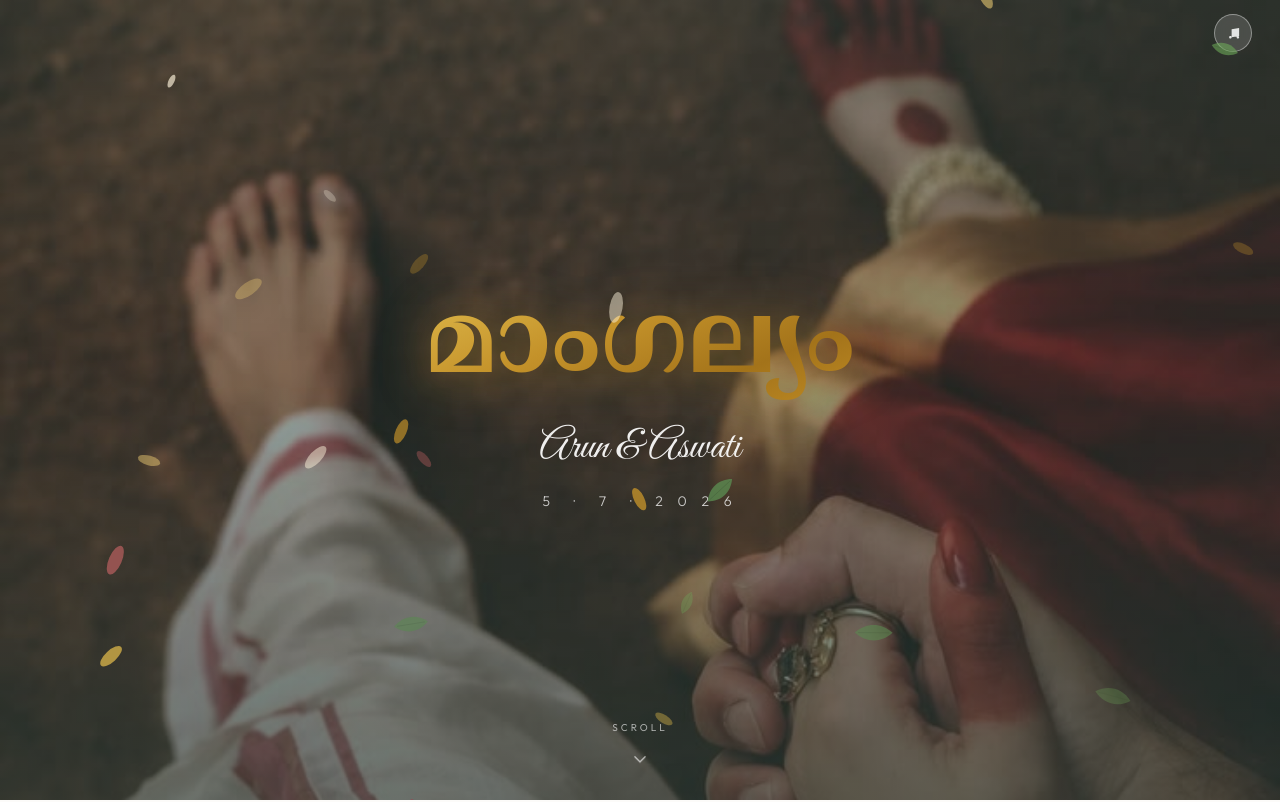
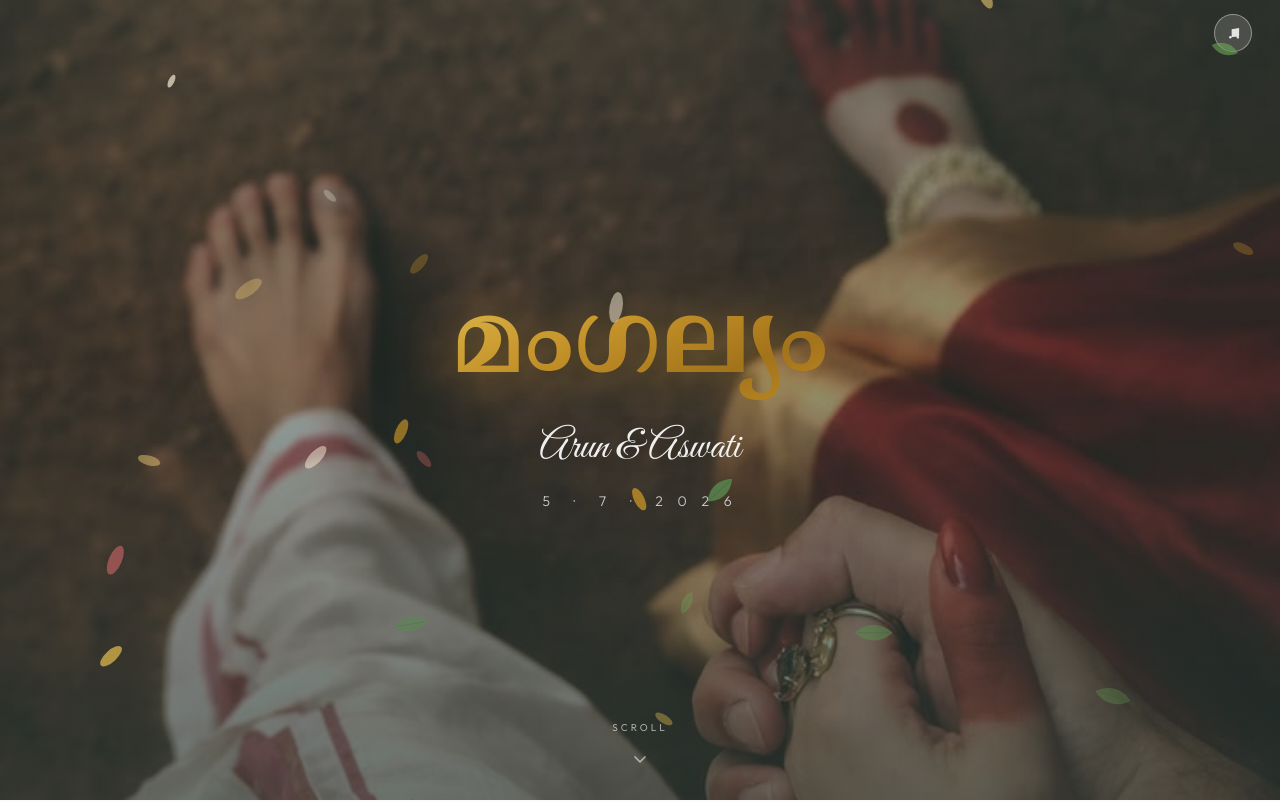
Before and after one commit to arunma076/wedding, a Next.js app: page / in a window 1280 px wide. Shown: the top 802 px of the page. Built offline with nearby package versions, Linux system fonts and the light colour scheme.

Commit message:
font correction

```diff
--- a/app/page.tsx
+++ b/app/page.tsx
@@ -261,7 +261,7 @@ function Hero() {
 
       {/* Content */}
       <div style={{ position: "relative", zIndex: 2, textAlign: "center", padding: "0 28px" }}>
-        <h1 className="mangalyam">മാംഗല്യം</h1>
+        <h1 className="mangalyam">മംഗല്യം</h1>
         <div className="hero-names">Arun &amp; Aswati</div>
         <div className="hero-date">
           {DATE_STR.split("").map((ch, i) => (
```
